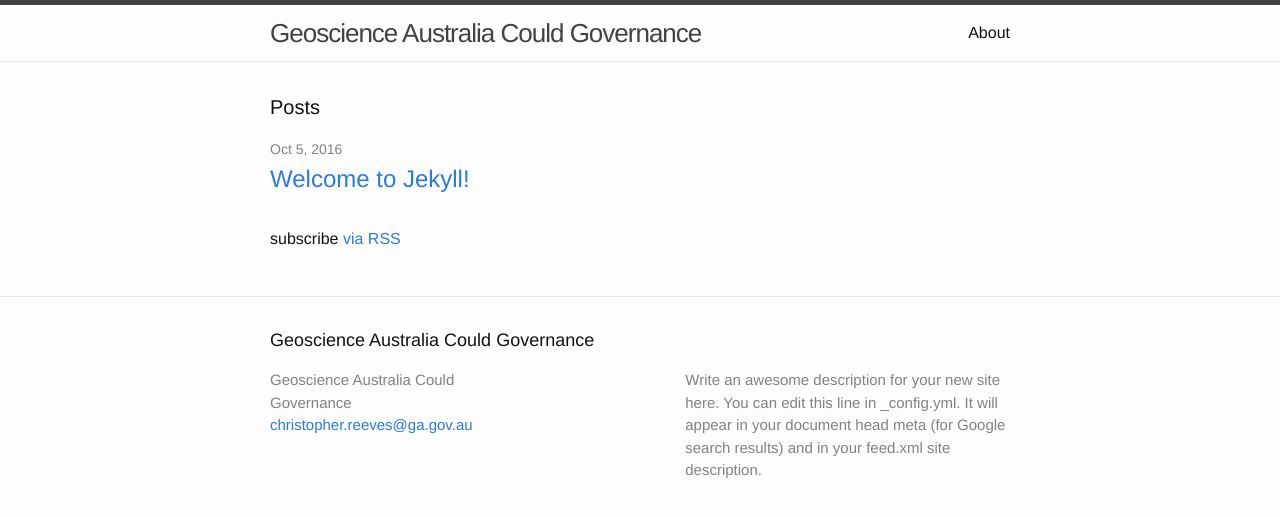
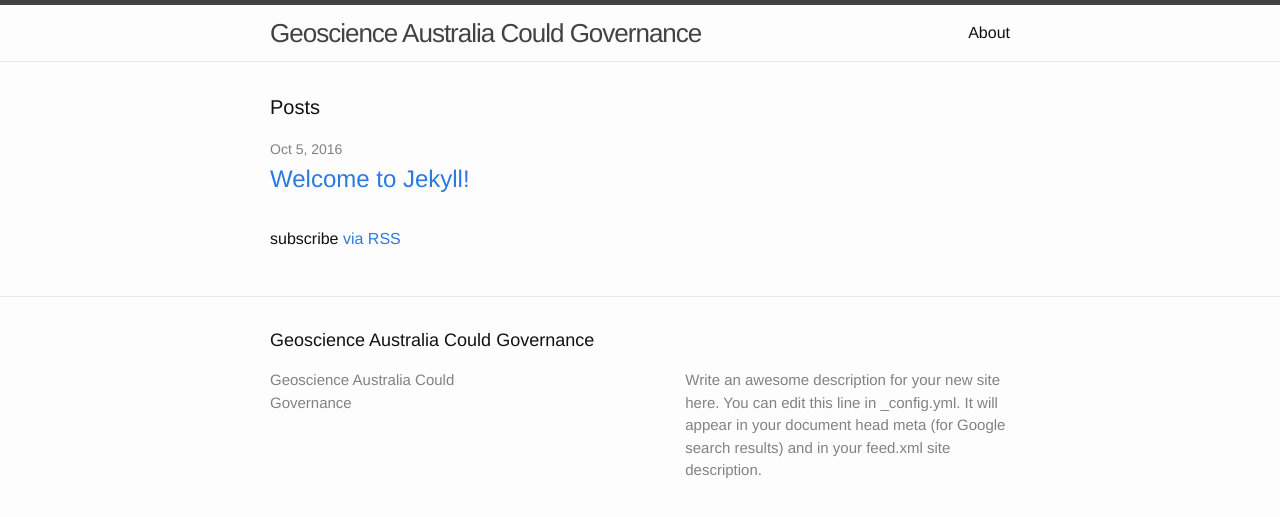
Before and after one commit to GeoscienceAustralia/cloud, a Jekyll site: the page built from docs/index.html, in a window 1280 px wide. Shown: the top 517 px of the page. Built offline with Jekyll 4.4.1, drawn with Linux system fonts in a browser that asks for light colours.

Commit message:
Update _config.yml

```diff
--- a/docs/_config.yml
+++ b/docs/_config.yml
@@ -1,7 +1,7 @@
 
 # Site settings
 title: Geoscience Australia Could Governance
-email: christopher.reeves@ga.gov.au
+email:
 description: > # this means to ignore newlines until "baseurl:"
   Write an awesome description for your new site here. You can edit this
   line in _config.yml. It will appear in your document head meta (for
```
